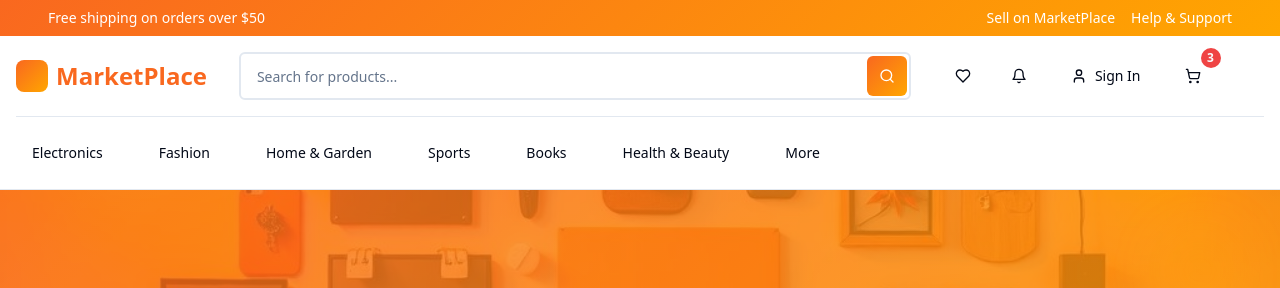
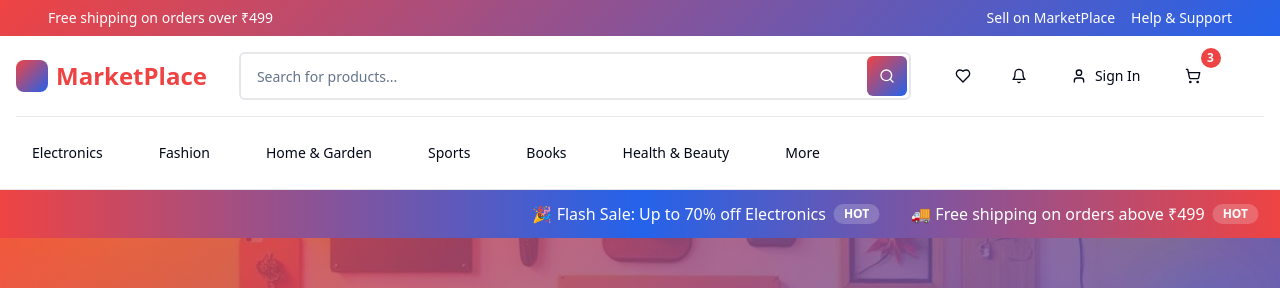
Before and after one commit to kadalshopping/globel-commerce-hub, a React (Vite) app: page / in a window 1280 px wide. Shown: the top 288 px of the page. Built offline with nearby package versions, Linux system fonts and the light colour scheme.

Commit message:
Update styling and pricing
Update product prices to display in INR.
Incorporate a red and blue color scheme.
Add a scrolling offers section.

```diff
--- a/src/components/home/FeaturedProducts.tsx
+++ b/src/components/home/FeaturedProducts.tsx
@@ -4,8 +4,8 @@ const featuredProducts = [
   {
     id: "1",
     title: "Wireless Bluetooth Headphones with Noise Cancellation",
-    price: 89.99,
-    originalPrice: 129.99,
+    price: 7499,
+    originalPrice: 10999,
     image: "https://images.unsplash.com/photo-1505740420928-5e560c06d30e?w=400&h=400&fit=crop",
     rating: 4.5,
     reviewCount: 1284,
@@ -14,8 +14,8 @@ const featuredProducts = [
   {
     id: "2",
     title: "Premium Cotton T-Shirt - Comfortable Everyday Wear",
-    price: 24.99,
-    originalPrice: 39.99,
+    price: 1999,
+    originalPrice: 3199,
     image: "https://images.unsplash.com/photo-1521572163474-6864f9cf17ab?w=400&h=400&fit=crop",
     rating: 4.3,
     reviewCount: 892,
@@ -24,7 +24,7 @@ const featuredProducts = [
   {
     id: "3",
     title: "Smart Watch with Fitness Tracking and Heart Monitor",
-    price: 199.99,
+    price: 16999,
     image: "https://images.unsplash.com/photo-1523275335684-37898b6baf30?w=400&h=400&fit=crop",
     rating: 4.7,
     reviewCount: 2156,
@@ -32,8 +32,8 @@ const featuredProducts = [
   {
     id: "4",
     title: "Professional Camera Lens 50mm f/1.8 for Photography",
-    price: 449.99,
-    originalPrice: 599.99,
+    price: 37999,
+    originalPrice: 49999,
     image: "https://images.unsplash.com/photo-1606983340126-99ab4feaa64a?w=400&h=400&fit=crop",
     rating: 4.8,
     reviewCount: 756,
@@ -42,7 +42,7 @@ const featuredProducts = [
   {
     id: "5",
     title: "Gaming Mechanical Keyboard RGB Backlight",
-    price: 129.99,
+    price: 10999,
     image: "https://images.unsplash.com/photo-1511467687858-23d96c32e4ae?w=400&h=400&fit=crop",
     rating: 4.4,
     reviewCount: 1432,
@@ -50,8 +50,8 @@ const featuredProducts = [
   {
     id: "6",
     title: "Portable Power Bank 20000mAh Fast Charging",
-    price: 39.99,
-    originalPrice: 59.99,
+    price: 3299,
+    originalPrice: 4999,
     image: "https://images.unsplash.com/photo-1609592094725-7bb71b0b8f39?w=400&h=400&fit=crop",
     rating: 4.2,
     reviewCount: 967,
--- a/src/components/layout/Header.tsx
+++ b/src/components/layout/Header.tsx
@@ -19,7 +19,7 @@ export const Header = () => {
       {/* Top bar */}
       <div className="bg-gradient-hero px-4 py-2">
         <div className="container mx-auto flex items-center justify-between text-sm text-primary-foreground">
-          <div>Free shipping on orders over $50</div>
+          <div>Free shipping on orders over ₹499</div>
           <div className="flex items-center gap-4">
             <span>Sell on MarketPlace</span>
             <span>Help & Support</span>
--- /dev/null
+++ b/src/components/layout/ScrollingOffers.tsx
@@ -0,0 +1,38 @@
+import { Badge } from "@/components/ui/badge";
+
+const offers = [
+  "🎉 Flash Sale: Up to 70% off Electronics",
+  "🚚 Free shipping on orders above ₹499",
+  "💸 Flat ₹200 off on first order with code WELCOME200",
+  "🔥 Limited time: Buy 2 Get 1 Free on Fashion",
+  "⚡ Lightning deals every hour",
+  "🎁 Special gift with orders above ₹999",
+];
+
+export const ScrollingOffers = () => {
+  return (
+    <div className="bg-gradient-offer py-3 overflow-hidden">
+      <div className="animate-scroll-left whitespace-nowrap">
+        <div className="inline-flex items-center gap-8 text-primary-foreground font-medium">
+          {offers.map((offer, index) => (
+            <div key={index} className="flex items-center gap-2">
+              <span>{offer}</span>
+              <Badge variant="secondary" className="bg-primary-foreground/20 text-primary-foreground border-0">
+                HOT
+              </Badge>
+            </div>
+          ))}
+          {/* Duplicate for seamless loop */}
+          {offers.map((offer, index) => (
+            <div key={`duplicate-${index}`} className="flex items-center gap-2">
+              <span>{offer}</span>
+              <Badge variant="secondary" className="bg-primary-foreground/20 text-primary-foreground border-0">
+                HOT
+              </Badge>
+            </div>
+          ))}
+        </div>
+      </div>
+    </div>
+  );
+};
--- a/src/components/product/ProductCard.tsx
+++ b/src/components/product/ProductCard.tsx
@@ -77,10 +77,10 @@ export const ProductCard = ({
 
         {/* Price */}
         <div className="flex items-center gap-2 mb-3">
-          <span className="text-lg font-bold text-primary">${price}</span>
+          <span className="text-lg font-bold text-primary">₹{price.toLocaleString('en-IN')}</span>
           {originalPrice && (
             <span className="text-sm text-muted-foreground line-through">
-              ${originalPrice}
+              ₹{originalPrice.toLocaleString('en-IN')}
             </span>
           )}
         </div>
--- a/src/index.css
+++ b/src/index.css
@@ -17,33 +17,34 @@ All colors MUST be HSL.
     --popover: 0 0% 100%;
     --popover-foreground: 222.2 84% 4.9%;
 
-    --primary: 20 95% 55%;
+    --primary: 0 84% 60%;
     --primary-foreground: 0 0% 100%;
-    --primary-hover: 20 95% 48%;
+    --primary-hover: 0 84% 52%;
 
-    --secondary: 210 40% 96.1%;
+    --secondary: 220 14% 96%;
     --secondary-foreground: 222.2 47.4% 11.2%;
 
-    --muted: 210 40% 96.1%;
+    --muted: 220 14% 96%;
     --muted-foreground: 215.4 16.3% 46.9%;
 
-    --accent: 39 100% 50%;
+    --accent: 221 83% 53%;
     --accent-foreground: 0 0% 100%;
 
     --destructive: 0 84.2% 60.2%;
     --destructive-foreground: 210 40% 98%;
 
-    --border: 214.3 31.8% 91.4%;
-    --input: 214.3 31.8% 91.4%;
-    --ring: 20 95% 55%;
+    --border: 220 13% 91%;
+    --input: 220 13% 91%;
+    --ring: 0 84% 60%;
 
     --success: 142 71% 45%;
     --success-foreground: 0 0% 100%;
 
-    --gradient-hero: linear-gradient(135deg, hsl(20 95% 55%), hsl(39 100% 50%));
-    --gradient-card: linear-gradient(180deg, hsl(0 0% 100%), hsl(210 40% 98%));
+    --gradient-hero: linear-gradient(135deg, hsl(0 84% 60%), hsl(221 83% 53%));
+    --gradient-card: linear-gradient(180deg, hsl(0 0% 100%), hsl(220 14% 98%));
+    --gradient-offer: linear-gradient(90deg, hsl(0 84% 60%), hsl(221 83% 53%), hsl(0 84% 60%));
 
-    --shadow-glow: 0 10px 30px -10px hsl(20 95% 55% / 0.3);
+    --shadow-glow: 0 10px 30px -10px hsl(0 84% 60% / 0.3);
     --transition-smooth: all 0.3s cubic-bezier(0.4, 0, 0.2, 1);
 
     --radius: 0.5rem;
@@ -75,9 +76,9 @@ All colors MUST be HSL.
     --popover: 222.2 84% 4.9%;
     --popover-foreground: 210 40% 98%;
 
-    --primary: 20 95% 55%;
+    --primary: 0 84% 60%;
     --primary-foreground: 0 0% 100%;
-    --primary-hover: 20 95% 48%;
+    --primary-hover: 0 84% 52%;
 
     --secondary: 217.2 32.6% 17.5%;
     --secondary-foreground: 210 40% 98%;
@@ -85,7 +86,7 @@ All colors MUST be HSL.
     --muted: 217.2 32.6% 17.5%;
     --muted-foreground: 215 20.2% 65.1%;
 
-    --accent: 39 100% 50%;
+    --accent: 221 83% 53%;
     --accent-foreground: 0 0% 100%;
 
     --destructive: 0 62.8% 30.6%;
@@ -93,15 +94,16 @@ All colors MUST be HSL.
 
     --border: 217.2 32.6% 17.5%;
     --input: 217.2 32.6% 17.5%;
-    --ring: 20 95% 55%;
+    --ring: 0 84% 60%;
 
     --success: 142 71% 45%;
     --success-foreground: 0 0% 100%;
 
-    --gradient-hero: linear-gradient(135deg, hsl(20 95% 55%), hsl(39 100% 50%));
+    --gradient-hero: linear-gradient(135deg, hsl(0 84% 60%), hsl(221 83% 53%));
     --gradient-card: linear-gradient(180deg, hsl(222.2 84% 4.9%), hsl(217.2 32.6% 17.5%));
+    --gradient-offer: linear-gradient(90deg, hsl(0 84% 60%), hsl(221 83% 53%), hsl(0 84% 60%));
 
-    --shadow-glow: 0 10px 30px -10px hsl(20 95% 55% / 0.3);
+    --shadow-glow: 0 10px 30px -10px hsl(0 84% 60% / 0.3);
     --transition-smooth: all 0.3s cubic-bezier(0.4, 0, 0.2, 1);
     --sidebar-background: 240 5.9% 10%;
     --sidebar-foreground: 240 4.8% 95.9%;
--- a/src/pages/Index.tsx
+++ b/src/pages/Index.tsx
@@ -1,4 +1,5 @@
 import { Header } from "@/components/layout/Header";
+import { ScrollingOffers } from "@/components/layout/ScrollingOffers";
 import { HeroSection } from "@/components/home/HeroSection";
 import { FeaturedProducts } from "@/components/home/FeaturedProducts";
 
@@ -6,6 +7,7 @@ const Index = () => {
   return (
     <div className="min-h-screen bg-background">
       <Header />
+      <ScrollingOffers />
       <main>
         <HeroSection />
         <FeaturedProducts />
--- a/tailwind.config.ts
+++ b/tailwind.config.ts
@@ -75,7 +75,8 @@ export default {
 			},
 			backgroundImage: {
 				'gradient-hero': 'var(--gradient-hero)',
-				'gradient-card': 'var(--gradient-card)'
+				'gradient-card': 'var(--gradient-card)',
+				'gradient-offer': 'var(--gradient-offer)'
 			},
 			boxShadow: {
 				'glow': 'var(--shadow-glow)'
@@ -84,6 +85,10 @@ export default {
 				'smooth': 'var(--transition-smooth)'
 			},
 			keyframes: {
+				'scroll-left': {
+					'0%': { transform: 'translateX(100%)' },
+					'100%': { transform: 'translateX(-100%)' }
+				},
 				'accordion-down': {
 					from: {
 						height: '0'
@@ -103,7 +108,8 @@ export default {
 			},
 			animation: {
 				'accordion-down': 'accordion-down 0.2s ease-out',
-				'accordion-up': 'accordion-up 0.2s ease-out'
+				'accordion-up': 'accordion-up 0.2s ease-out',
+				'scroll-left': 'scroll-left 20s linear infinite'
 			}
 		}
 	},
```
